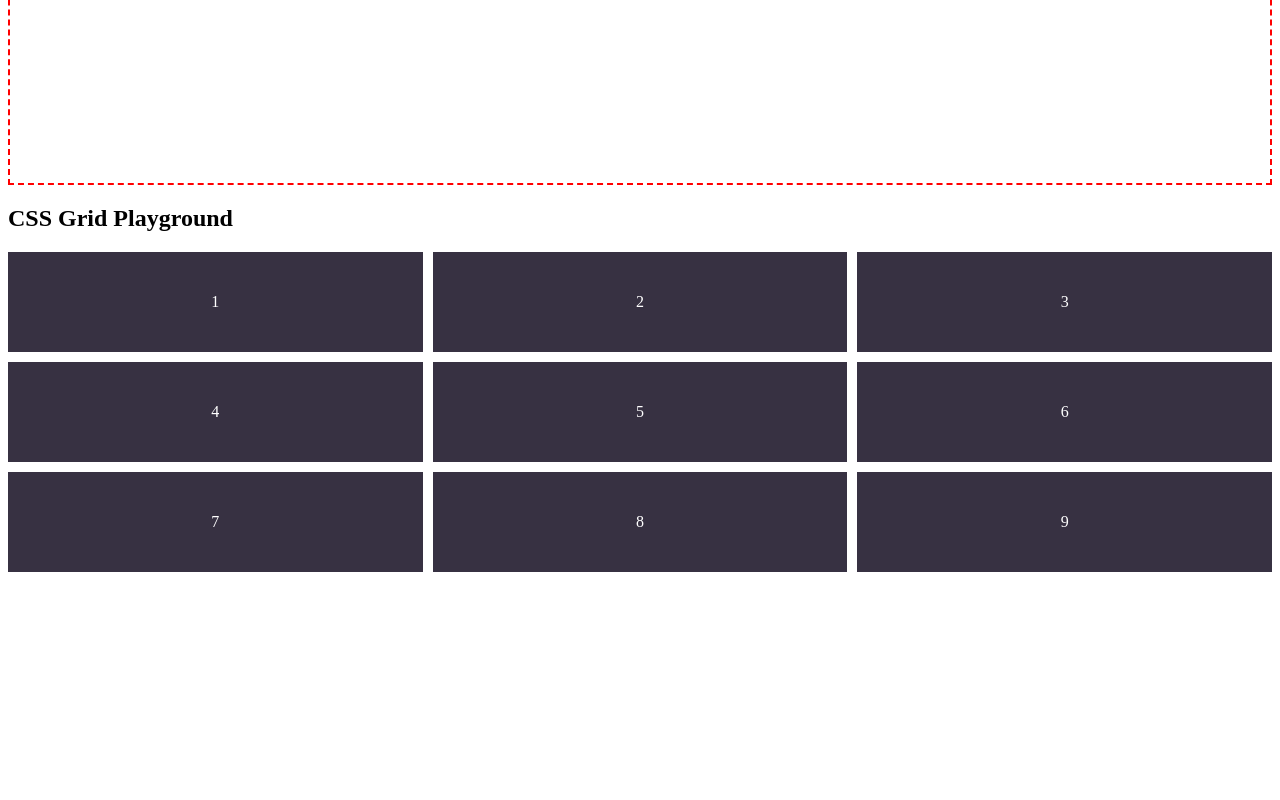
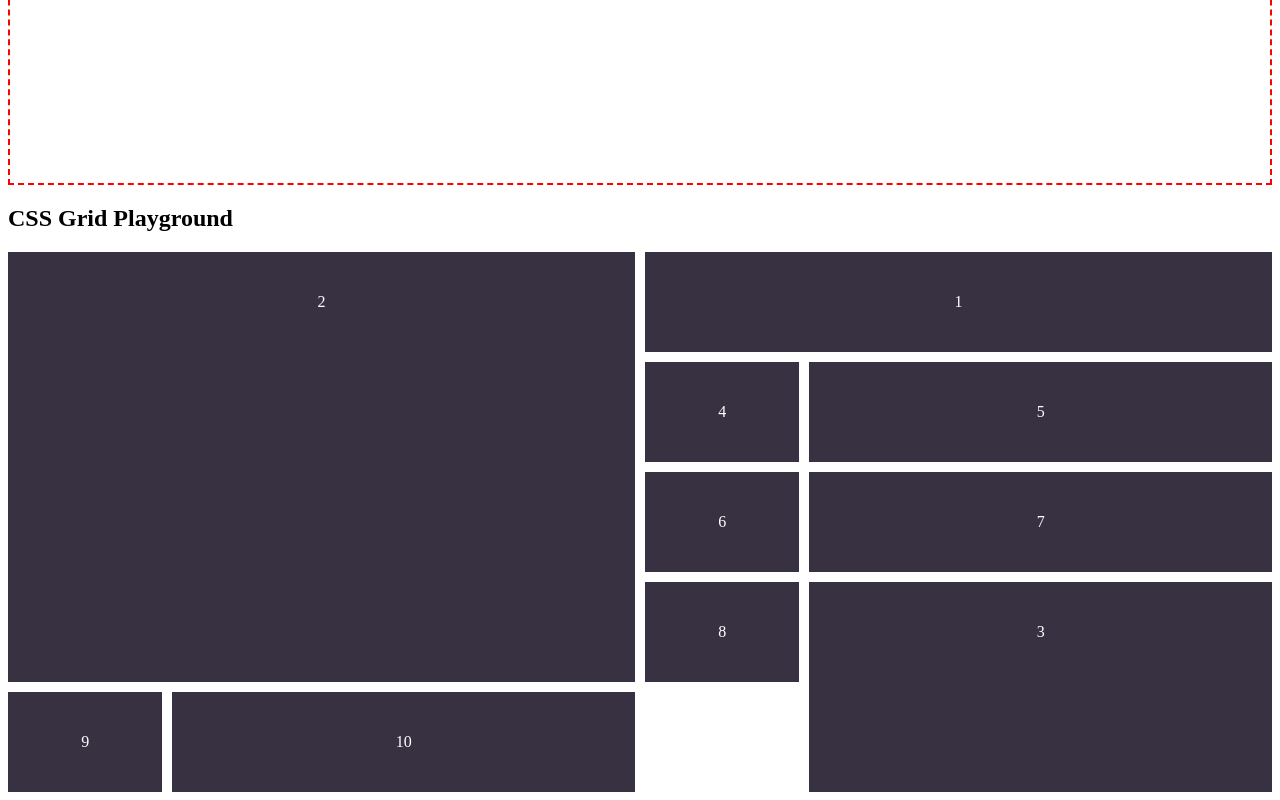
Before and after one commit to csdorman/LUT-ModernCSS, a plain HTML site: page index.html in a window 1280 px wide. Shown: the part 686-1486 px from the top of the page. Before the commit the page ends 1266 px from the top, so only its background shows below. Drawn offline with Linux system fonts and the light colour scheme.

Commit message:
Finished CSS Child Grid Properties

```diff
--- a/index.html
+++ b/index.html
@@ -27,6 +27,7 @@
             <div>7</div>
             <div>8</div>
             <div>9</div>
+            <div>10</div>
         </div>
     </section>
 
--- a/style.scss
+++ b/style.scss
@@ -39,30 +39,26 @@ To make a grid (or more rigid layout), use CSS Grid
  */
 
 .gridcontainer {
-  display: grid; /* Defines the div as a grid. Needs more explicit direction than flex */
-  //grid-template-columns: 100px auto 100px 100px; /* Can define each individually */
-  //grid-template-rows: 100px 100px;
-  //Could also use grid shorthand: Rows / Columns
-  /*
-  Shorthand syntax:
-  grid: 100px (will automatically create new rows (b/c of grid-autoflow)) / 100px auto 100px 100px
-  grid: 100px / repeat(4, 100px) auto (will create 5 total columns)
-  grid: 100px / repeat(4, auto 50px) (will create 6 total columns)
-  grid: 100px / repeat(2, 1fr 2fr) (fr is a fractional unit - this makes 4 total columns, but divided into 6 equal chunks)
-   */
-  grid: 100px 100px / repeat(3, 1fr);
-  //grid-auto-flow: column; /*Controls what happens when extraneous cells are present. Defaults to auto */
-  grid-gap: 10px 10px; /* Row and column gap. Could also be a single number if they are the same. */
-  // Can also be defined individually:
-  //grid-column-gap: 10px;
-  //grid-row-gap: 10px;
+  display: grid;
+  grid: 100px 100px / repeat(2, 1fr 3fr);
+  grid-gap: 10px;
   > div {
     background: #373142;
     color: #FFF;
     text-align: center;
     line-height: 100px;
-    // Once the grid cells are defined, these can be removed
-    //height: 100px;
-    //width: 100px;
+    &:nth-child(1) { // target the first child
+      grid-column-start: 3; // start on a specific grid line. Doesn't have to start at beg of line.
+      grid-column-end: -1; // end on a specific grid line. -1 to go to end of row. Can use span to count lines/columns covered
+      // Shorthand: grid-column: 1 / -1;
+    }
+    &:nth-child(2) {
+      grid-column: 1 / 3;
+      grid-row: 1 / span 4; // start on a specific row. Same attributes as grid-column
+    }
+    &:nth-child(3) {
+      grid-column: 4 / -1;
+      grid-row: 4 / span 2;
+    }
   }
 }
```
Also changed, not shown: style.css, 1 other file.
